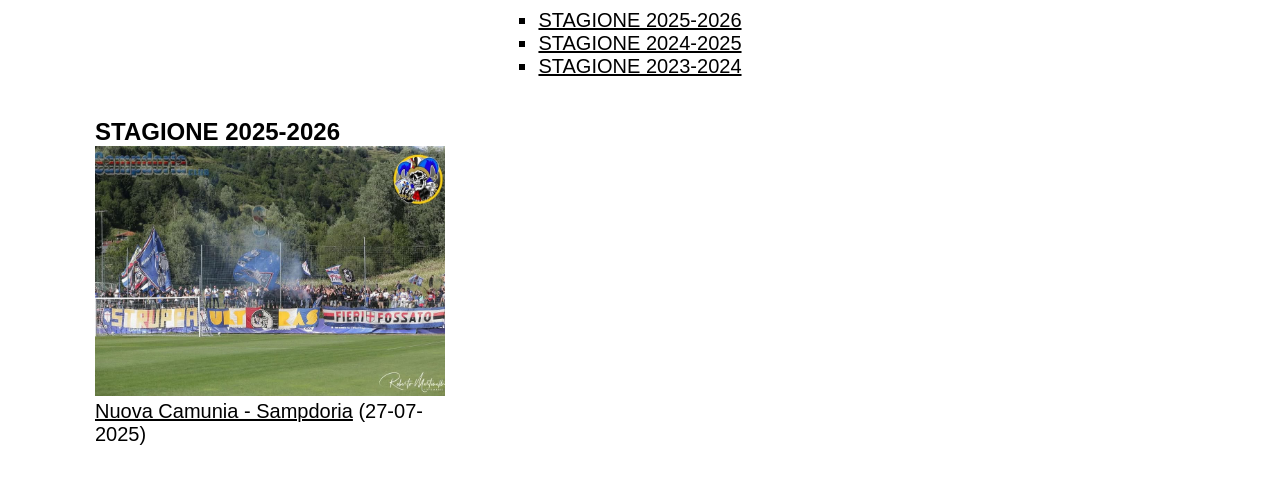
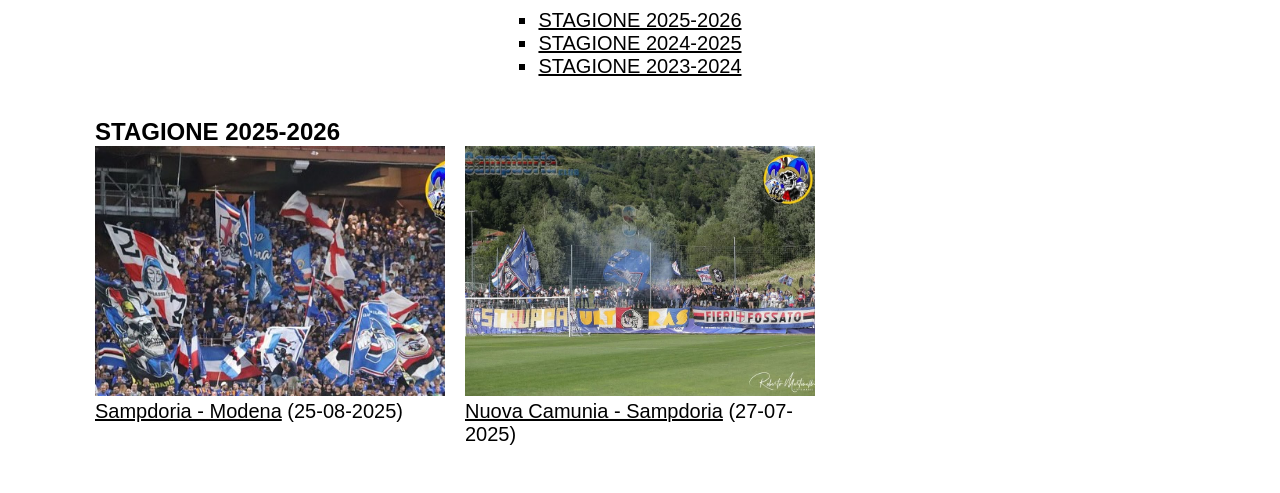
Before and after one commit to sergiogotuzzo/boyssampierdarena23.it, a plain HTML site: page html/album.html in a window 1280 px wide. Shown: the part 307-800 px from the top of the page. Drawn offline with Linux system fonts and the light colour scheme.

Commit message:
chore: caricata partita del 25-08-2025

```diff
--- a/html/album.html
+++ b/html/album.html
@@ -47,6 +47,23 @@
       <div class="container" id="2025-2026">
         <h2>STAGIONE 2025-2026</h2>
         <div class="gallery">
+          <div class="box">
+            <a
+              href="../assets/album/25-08-2025.jpg"
+              rel="noopener noreferrer"
+              target="_blank"
+              ><img alt="" src="../assets/album/25-08-2025.jpg"
+            /></a>
+            <h4>
+              <a
+                href="https://www.instagram.com/p/DN5VSXcgrXe/?img_index=1"
+                rel="noopener noreferrer"
+                target="_blank"
+                >Sampdoria - Modena</a
+              >
+              (25-08-2025)
+            </h4>
+          </div>
           <div class="box">
             <a
               href="../assets/album/27-07-2025.jpg"
```
Also changed, not shown: assets/album/25-08-2025.jpg (added).
